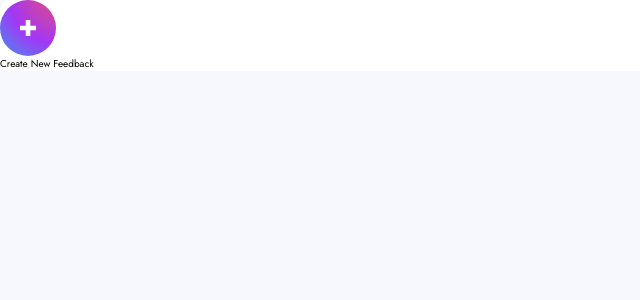
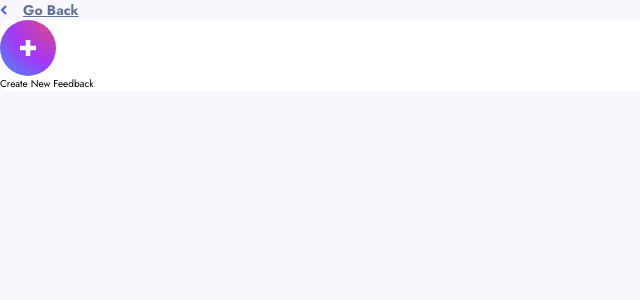
Before and after one commit to aljayy/product-feedback-app, a React (Create React App) app: page /new-request in a window 1280 px wide. Shown: the top 300 px of the page, without its empty margins (0-640 px from the left). Built offline with nearby package versions, Linux system fonts and the light colour scheme.

Commit message:
feat: add GoBackBtn component to AddRequestPage

```diff
--- a/src/pages/AddRequestPage.jsx
+++ b/src/pages/AddRequestPage.jsx
@@ -1,9 +1,11 @@
 import React from "react";
+import GoBackBtn from "../components/UI/Buttons/GoBackBtn";
 import RequestForm from "../components/UI/Form/RequestForm";
 
 function AddRequestPage() {
   return (
     <div>
+      <GoBackBtn light={false} />
       <RequestForm />
     </div>
   );
```
